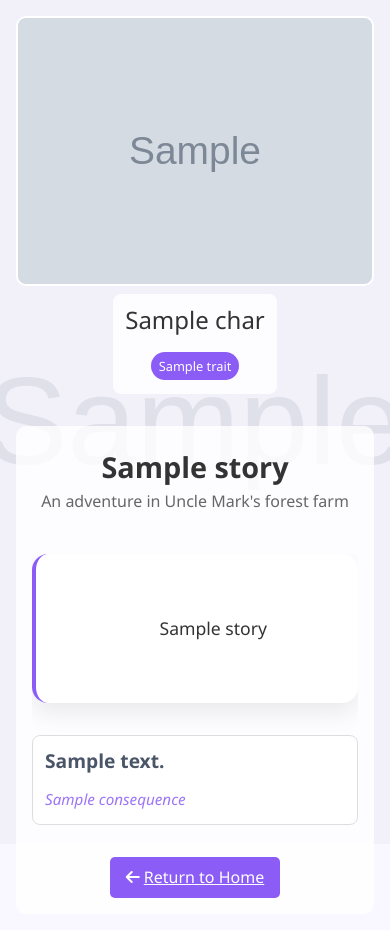
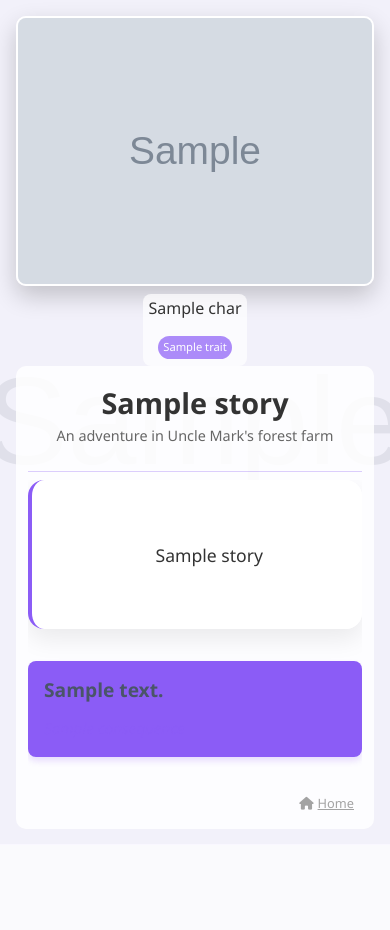
Before and after one commit to Big-Happy-Holding-Company/YorkieCYOA, a Flask app: template templates/storyboard.html in a window 390 px wide. After the commit the page ends 810 px from the top, so only its background shows below. Run offline with Flask 3, Linux system fonts and the light colour scheme; the template is opened without the code that fills it: most values are stand-ins (such as "Sample title", 1, 10 or a date in 2020); grey boxes marked "Sample" are stand-in pictures.

Commit message:
Assistant checkpoint: Update storyboard layout for improved visual design
Assistant generated file changes:
- static/css/custom.css: Update storyboard layout to make character image larger and improve story display, Update story content display and choice buttons, Update responsive design for better layout across devices
- templates/storyboard.html: Update storyboard layout for cleaner visual structure

---

User prompt:

only slightly better.  the image needs to be larger. the name and character traits need to be less prominent, the story text needs to be seperate from the title and you need to strip the padding from it too.  the buttons that advance the story need to be more prominent and the return home button needs to be hidden away.

Replit-Commit-Author: Assistant
Replit-Commit-Session-Id: e802d275-ded9-4ec8-af7c-9578d4d84bab

```diff
--- a/static/css/custom.css
+++ b/static/css/custom.css
@@ -114,18 +114,18 @@ body {
     display: flex;
     flex-direction: column;
     align-items: center;
-    margin-bottom: 1rem;
+    margin-bottom: 0;
     width: 100%;
 }
 
 .character-portrait-container {
     width: 100%;
-    max-width: 400px;
+    max-width: 600px;
     height: auto;
     overflow: hidden;
     border-radius: 10px;
-    margin-bottom: 0.5rem;
     border: 2px solid #fff;
+    box-shadow: 0 10px 25px rgba(0, 0, 0, 0.2);
 }
 
 .main-character-img {
@@ -135,18 +135,19 @@ body {
 }
 
 .character-info-box {
-    background: rgba(255, 255, 255, 0.8);
-    padding: 0.75rem;
+    background: rgba(255, 255, 255, 0.7);
+    padding: 0.35rem;
     border-radius: 8px;
     text-align: center;
-    max-width: 400px;
-    margin-bottom: 1rem;
+    max-width: 600px;
+    margin-top: 0.5rem;
+    margin-bottom: 0;
 }
 
 .character-info-box h3 {
     color: #333;
-    font-size: 1.5rem;
-    margin-bottom: 0.5rem;
+    font-size: 1rem;
+    margin-bottom: 0.25rem;
 }
 
 .character-traits-list {
@@ -159,24 +160,26 @@ body {
 .trait-badge {
     background-color: #8B5CF6;
     color: white;
-    padding: 0.25rem 0.5rem;
+    padding: 0.15rem 0.35rem;
     border-radius: 50px;
-    font-size: 0.8rem;
+    font-size: 0.7rem;
     margin: 0.1rem;
+    opacity: 0.7;
 }
 
 /* Story content container */
 .story-content-container {
-    background: rgba(255, 255, 255, 0.8);
+    background: rgba(255, 255, 255, 0.85);
     border-radius: 10px;
-    padding: 1rem;
+    padding: 0.75rem;
     width: 100%;
 }
 
 .story-title-area {
     text-align: center;
-    margin-bottom: 1rem;
+    margin-bottom: 0.5rem;
     padding: 0.5rem;
+    border-bottom: 1px solid rgba(139, 92, 246, 0.3);
 }
 
 .story-title {
@@ -188,7 +191,7 @@ body {
 
 .story-subtitle {
     color: #666;
-    font-size: 1rem;
+    font-size: 0.9rem;
 }
 
 .story-scroll-container {
@@ -198,49 +201,53 @@ body {
 }
 
 .story-content {
-    background-color: rgba(255, 255, 255, 0.95);
-    border-radius: 8px;
-    padding: 1rem;
+    background-color: transparent;
+    padding: 0.5rem;
     font-size: 1.1rem;
     line-height: 1.6;
     white-space: pre-wrap;
     color: #333;
-    border-left: 3px solid #8B5CF6;
+    border-left: none;
 }
 
 /* Choices styling */
 .choices-container {
     display: grid;
     grid-template-columns: 1fr;
-    gap: 0.75rem;
-    margin-top: 1rem;
+    gap: 1rem;
+    margin-top: 1.5rem;
     margin-bottom: 1rem;
 }
 
 .choice-btn {
-    background: #fff;
-    border: 1px solid #ddd;
-    padding: 0.75rem;
+    background: #8B5CF6;
+    color: white;
+    border: none;
+    padding: 1rem;
     border-radius: 8px;
     cursor: pointer;
     text-align: left;
     width: 100%;
+    box-shadow: 0 4px 6px rgba(139, 92, 246, 0.2);
+    transition: all 0.2s ease;
 }
 
 .choice-btn:hover {
-    background: #f5f0ff;
+    background: #7c3aed;
+    transform: translateY(-3px);
+    box-shadow: 0 6px 12px rgba(139, 92, 246, 0.3);
 }
 
 .choice-text {
-    font-size: 1rem;
+    font-size: 1.1rem;
     font-weight: 600;
     margin-bottom: 0.25rem;
-    color: #333;
+    color: white;
 }
 
 .consequence {
     font-style: italic;
-    color: #666;
+    color: rgba(255, 255, 255, 0.85);
     font-size: 0.85rem;
 }
 
@@ -248,20 +255,23 @@ body {
 .navigation-area {
     margin-top: 1rem;
     display: flex;
-    justify-content: center;
+    justify-content: flex-end;
 }
 
 .btn-return {
-    background-color: #8B5CF6;
-    color: white;
+    background-color: transparent;
+    color: #666;
     border: none;
-    padding: 0.5rem 1rem;
+    padding: 0.25rem 0.5rem;
     border-radius: 5px;
-    font-weight: 500;
+    font-weight: 400;
+    font-size: 0.8rem;
+    opacity: 0.6;
 }
 
 .btn-return:hover {
-    background-color: #7c3aed;
+    background-color: transparent;
+    opacity: 1;
 }
 
 /* Responsive design - side by side layout on larger screens */
@@ -273,13 +283,13 @@ body {
     }
 
     .character-showcase {
-        width: 30%;
+        width: 40%;
         position: sticky;
         top: 1rem;
     }
 
     .story-content-container {
-        width: 70%;
+        width: 60%;
     }
 
     .choices-container {
@@ -289,11 +299,11 @@ body {
 
 @media (min-width: 992px) {
     .character-portrait-container {
-        max-width: 500px;
+        max-width: 650px;
     }
 
     .character-info-box {
-        max-width: 450px;
+        max-width: 650px;
     }
 }
 
--- a/templates/storyboard.html
+++ b/templates/storyboard.html
@@ -66,7 +66,7 @@
             <!-- Navigation -->
             <div class="navigation-area">
                 <a href="{{ url_for('index') }}" class="btn-return">
-                    <i class="fas fa-arrow-left me-1"></i>Return to Home
+                    <i class="fas fa-home me-1"></i>Home
                 </a>
             </div>
         </div>
```
